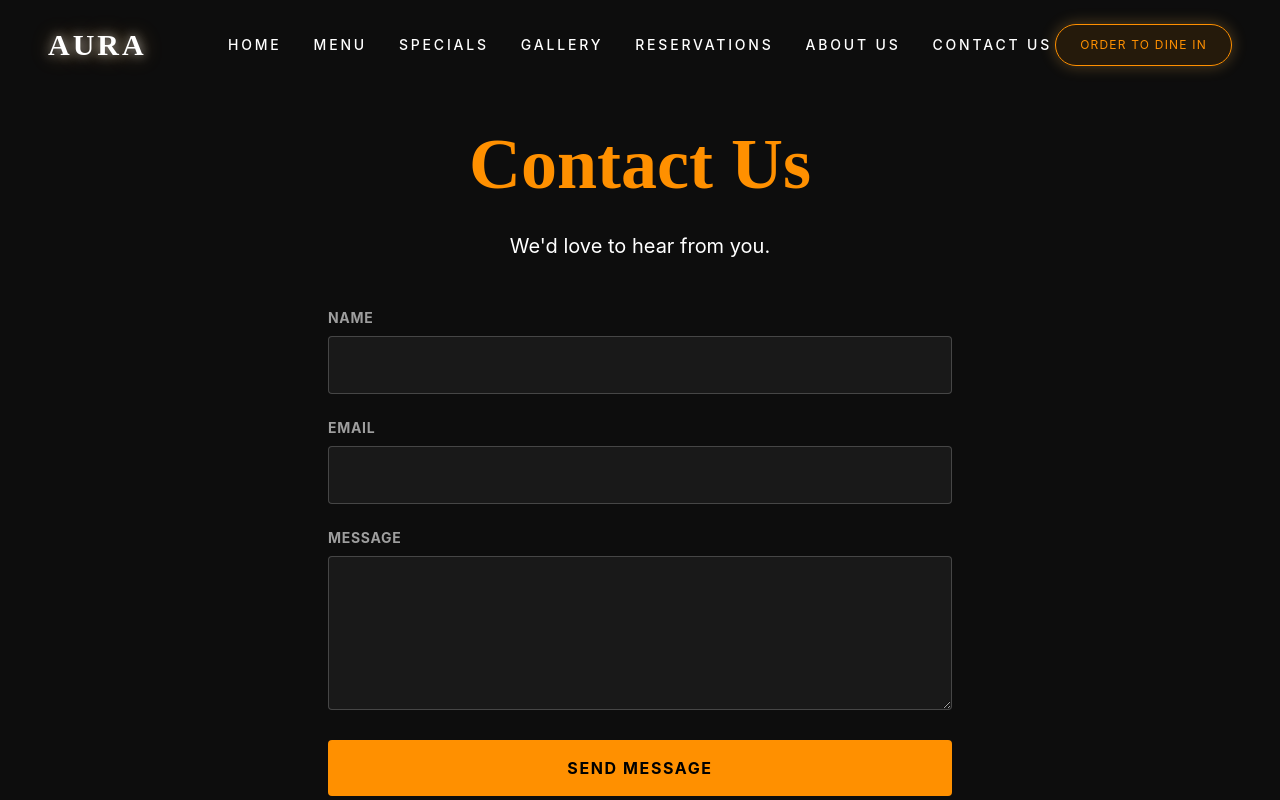
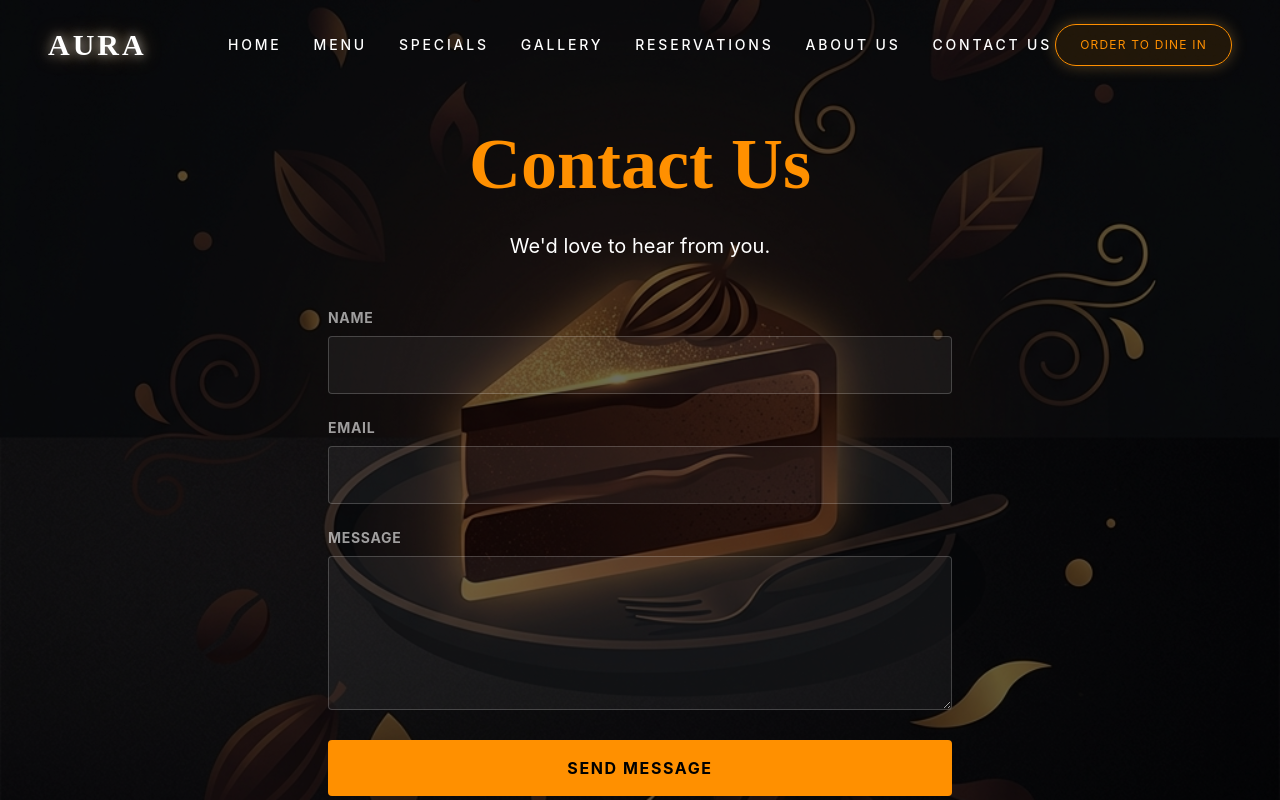
Before and after one commit to AdityaHanashi/AURA-cafe, a React (Vite) app: page /contact in a window 1280 px wide. Shown: the top 800 px of the page. Built offline with nearby package versions, Linux system fonts and the light colour scheme.

Commit message:
Fix subpage background visibility by hiding home bg and establishing stacking context

```diff
--- a/src/index.css
+++ b/src/index.css
@@ -46,10 +46,13 @@
     background-image: linear-gradient(to bottom, rgba(5,5,5,0.8), rgba(5,5,5,0.95)), url('/bg.png');
     background-size: cover;
     background-position: center;
-    z-index: -1;
+    z-index: -20;
     pointer-events: none;
     transform: translateZ(0);
     will-change: transform;
+  }
+  body.subpage::before {
+    display: none;
   }
 }
 
--- a/src/pages/AboutPage.tsx
+++ b/src/pages/AboutPage.tsx
@@ -14,8 +14,9 @@ export default function AboutPage() {
       <Helmet>
         <title>About Us - Our Story | Aura Premium Cafe & Restaurant</title>
         <meta name="description" content="Learn about Aura's culinary journey, our master chef Antonio's rich background, and our commitment to absolute hygiene and premium ingredients." />
+        <body className="subpage" />
       </Helmet>
-      <div className="relative min-h-screen text-white">
+      <div className="relative z-0 min-h-screen text-white">
         <div
           className="fixed inset-0 -z-10 bg-black/60 bg-blend-overlay"
           style={{
--- a/src/pages/ContactPage.tsx
+++ b/src/pages/ContactPage.tsx
@@ -15,8 +15,9 @@ export default function ContactPage() {
       <Helmet>
         <title>Contact Us | Aura Premium Cafe & Restaurant</title>
         <meta name="description" content="Get in touch with Aura Premium Cafe & Restaurant. Locate our venue, check operating hours, or send us a message directly online." />
+        <body className="subpage" />
       </Helmet>
-      <div className="relative min-h-screen text-white">
+      <div className="relative z-0 min-h-screen text-white">
         <div
           className="fixed inset-0 -z-10 bg-black/60 bg-blend-overlay"
           style={{
--- a/src/pages/MenuPage.tsx
+++ b/src/pages/MenuPage.tsx
@@ -14,8 +14,9 @@ export default function MenuPage() {
       <Helmet>
         <title>Our Menu | Aura Premium Cafe & Restaurant</title>
         <meta name="description" content="Discover Aura's menu including our Artisan Pizzas, Signature Pour-over Coffees, specialty drinks, and mouth-watering desserts." />
+        <body className="subpage" />
       </Helmet>
-      <div className="relative min-h-screen text-white">
+      <div className="relative z-0 min-h-screen text-white">
         <div
           className="fixed inset-0 -z-10 bg-black/80 bg-blend-overlay"
           style={{
--- a/src/pages/ReservationsPage.tsx
+++ b/src/pages/ReservationsPage.tsx
@@ -16,8 +16,9 @@ export default function ReservationsPage() {
       <Helmet>
         <title>Reserve a Table | Aura Premium Cafe & Restaurant</title>
         <meta name="description" content="Book your premium dining table online at Aura Cafe & Restaurant. Choose your preferred date, time, and guest count for a fine dining experience." />
+        <body className="subpage" />
       </Helmet>
-      <div className="relative min-h-screen text-white">
+      <div className="relative z-0 min-h-screen text-white">
         <div
           className="fixed inset-0 -z-10 bg-black/60 bg-blend-overlay"
           style={{
--- a/src/pages/SpecialsPage.tsx
+++ b/src/pages/SpecialsPage.tsx
@@ -29,8 +29,9 @@ export default function SpecialsPage() {
       <Helmet>
         <title>Today's Specials | Aura Premium Cafe & Restaurant</title>
         <meta name="description" content="Explore today's exclusive special creations at Aura, including A5 Wagyu Beef Pizza, Lobster Thermidor Slices, and Premium Caviar & Burrata." />
+        <body className="subpage" />
       </Helmet>
-      <div className="relative min-h-screen text-white">
+      <div className="relative z-0 min-h-screen text-white">
         <div
           className="fixed inset-0 -z-10 bg-black/60 bg-blend-overlay"
           style={{
```
